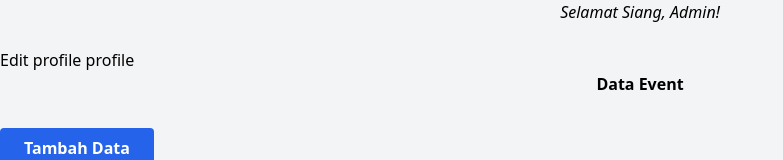
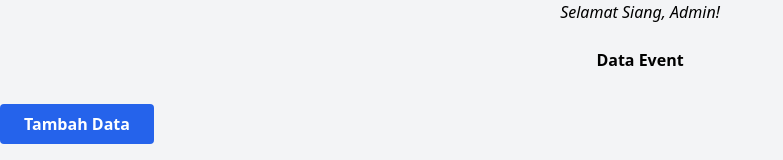
Before and after one commit to Dani170907/Project-akhir, a CodeIgniter app: page /database/admin/event in a window 1280 px wide. Shown: the part 80-240 px from the top of the page, without its empty margins (0-783 px from the left). Run offline with CodeIgniter, Linux system fonts and the light colour scheme; a user stored in the database is signed in; data comes from the database, SQL or seed files in the repository; data that the repository does not hold is empty.

Commit message:
penyesuaian

```diff
--- a/application/controllers/Profile.php
+++ b/application/controllers/Profile.php
@@ -8,6 +8,7 @@ class Profile extends CI_Controller {
         // Aambil data yang login
         $data['tb_user'] = $this->db->get_where('tb_user', ['username' => $this->session->userdata('username')])->row_array();
 
+        $this->load->view('templates/admin_header', $data);
         $this->load->view('profile', $data);
     }
 
--- a/application/views/profile.php
+++ b/application/views/profile.php
@@ -1,4 +1,4 @@
-h2>profile</h2>
+<h2>profile</h2>
 
 <p>Nama: <?= $tb_user['nama'] ?></p>
 <p>username: <?= $tb_user['username'] ?></p>
--- a/application/views/templates/admin_header.php
+++ b/application/views/templates/admin_header.php
@@ -151,5 +151,3 @@ document.addEventListener('DOMContentLoaded', function() {
 </script>
 
 <h3 class="text-center"><i><?= salam($tb_user['nama']) ?></i></h3><br>
-<a href="<?= base_url() ?>Profile/editProfile"> Edit profile</a>
-<a href="<?= base_url() ?>Profile/">profile</a>
```
